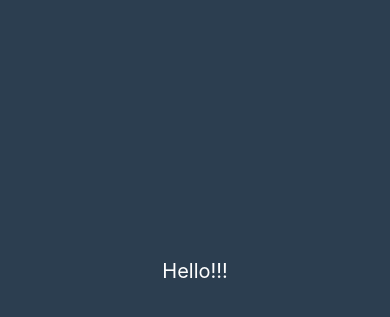
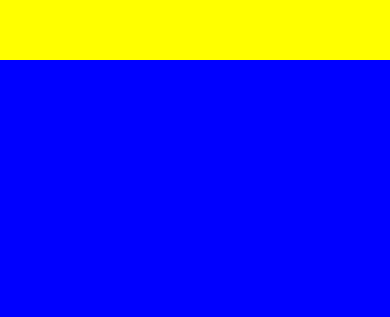
Before and after one commit to GodSeunghwan/fucking_weather_app, a React Native app: screen / in a window 390 px wide. Shown: the part 151-468 px from the top of the page. Built offline with nearby package versions, Linux system fonts and the light colour scheme.

Commit message:
#1.0 Layouts with Flexbox in React Native

```diff
--- a/App.js
+++ b/App.js
@@ -5,8 +5,8 @@
 export default function App() {
   return (
     <View style={styles.container}>
-      <Text style={styles.text}>Hello!!!</Text>
-      <StatusBar style="auto" />
+      <View style={styles.yellowView}></View>
+      <View style={styles.blueView}></View>
     </View>
   );
 }
@@ -14,12 +14,14 @@
 const styles = StyleSheet.create({
   container: {
     flex: 1,
-    backgroundColor: '#2c3e50',
-    alignItems: 'center',
     justifyContent: 'center',
   },
-  text: {
-    color: 'white',
-    fontSize: 20
+  yellowView: {
+    flex: 1,
+    backgroundColor: 'yellow'
+  },
+  blueView: {
+    flex: 3,
+    backgroundColor: 'blue'
   }
 });
```
